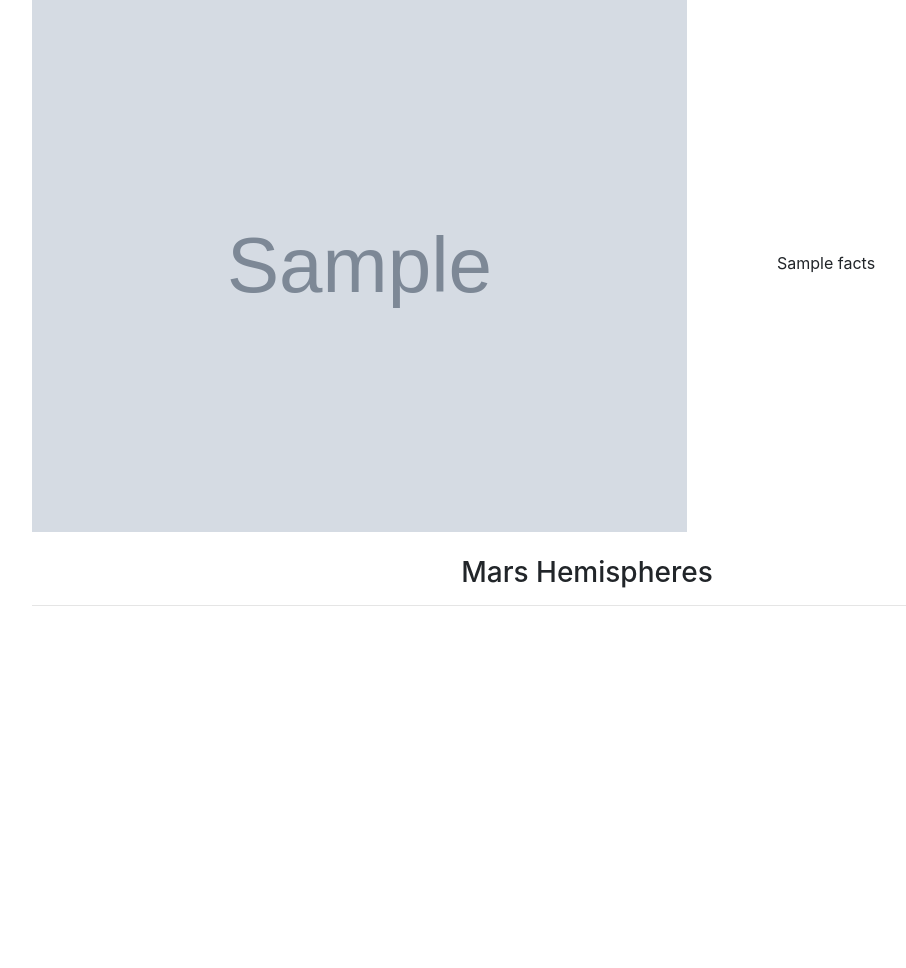
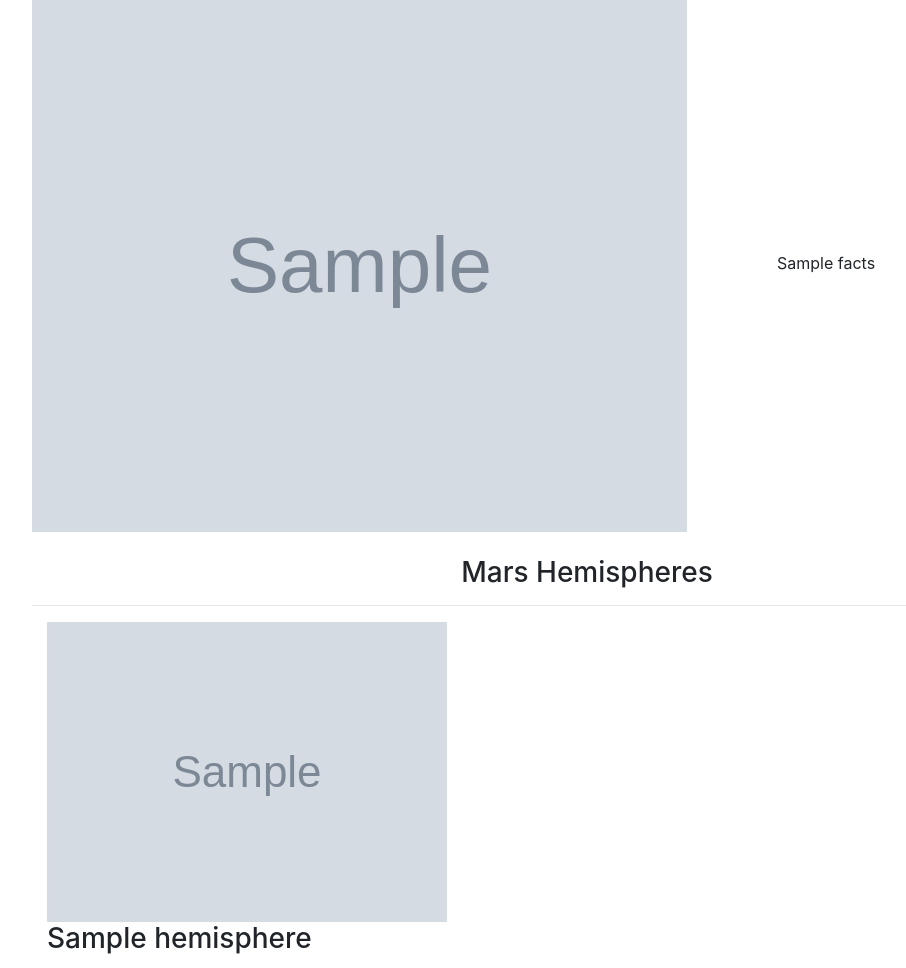
Before and after one commit to sjricketts/web-scraping-challenge, a Flask app: template mission_to_mars/templates/index.html in a window 1280 px wide. Shown: the part 446-1414 px from the top of the page, without its empty margins (53-959 px from the left). Before the commit the page ends 1052 px from the top, so only its background shows below. Run offline with Flask 2, Linux system fonts and the light colour scheme; the template is opened without the code that fills it: most values are stand-ins (such as "Sample title", 1, 10 or a date in 2020); grey boxes marked "Sample" are stand-in pictures; some libraries are stand-ins or nearby versions.

Commit message:
Fix mars table format issue

```diff
--- a/mission_to_mars/templates/index.html
+++ b/mission_to_mars/templates/index.html
@@ -45,6 +45,15 @@
         <h3 style="text-align:center">Mars Hemispheres</h3>
         <hr />
         <div class="container">
+
+            {% for i in hemisphere %}
+            <div class="row">
+                <div class="col-md-6">
+                    <img src="{{ mars.hemisphere.img_url }}" alt="...">
+                    <h3 class="card-title">{{ mars.hemisphere.title }}</h3>
+                </div>
+            </div>
+            {% endfor %}
 
             <!-- {% for i in hemisphere %}
 
```
Also changed, not shown: 1 other file.
